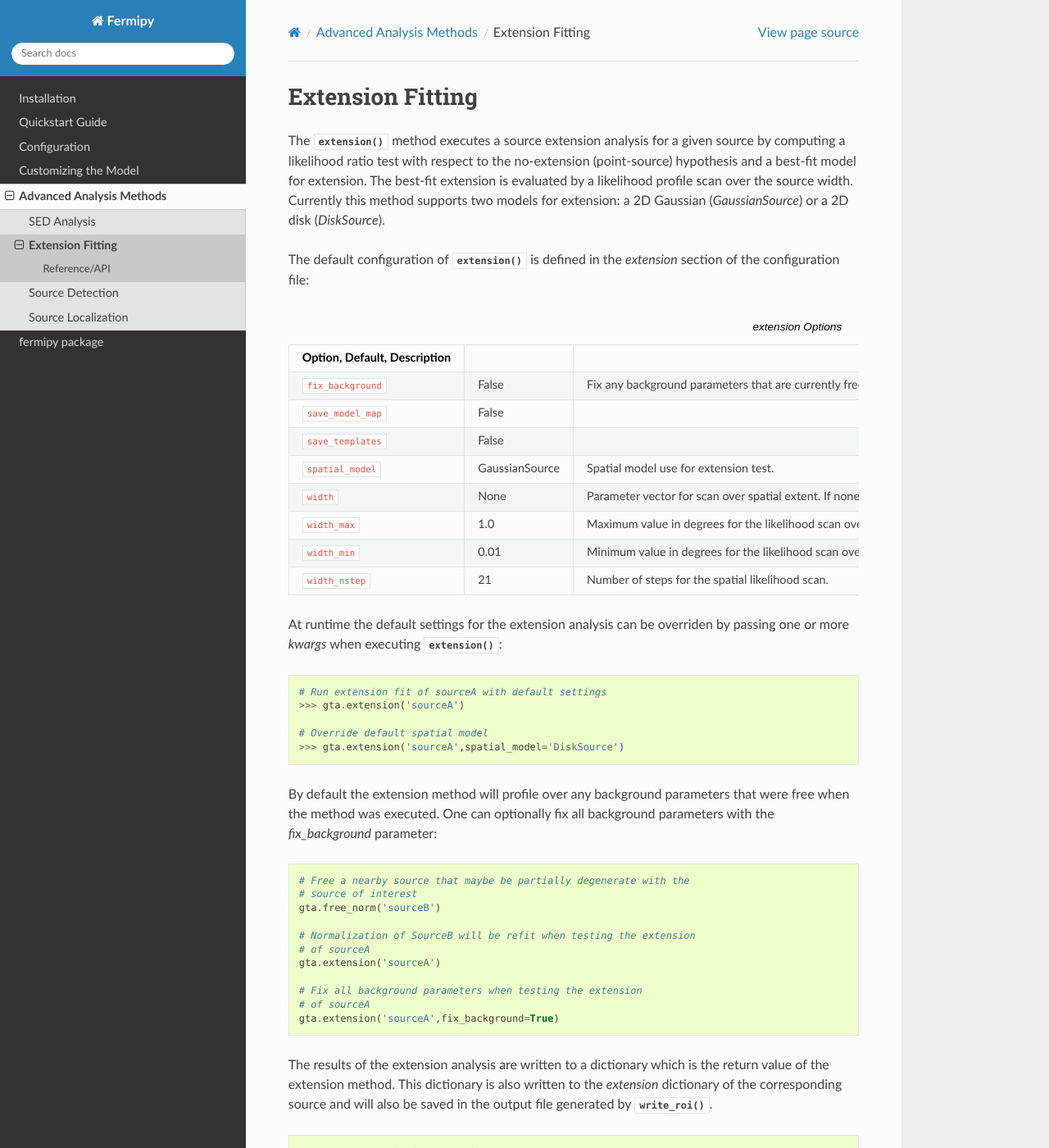
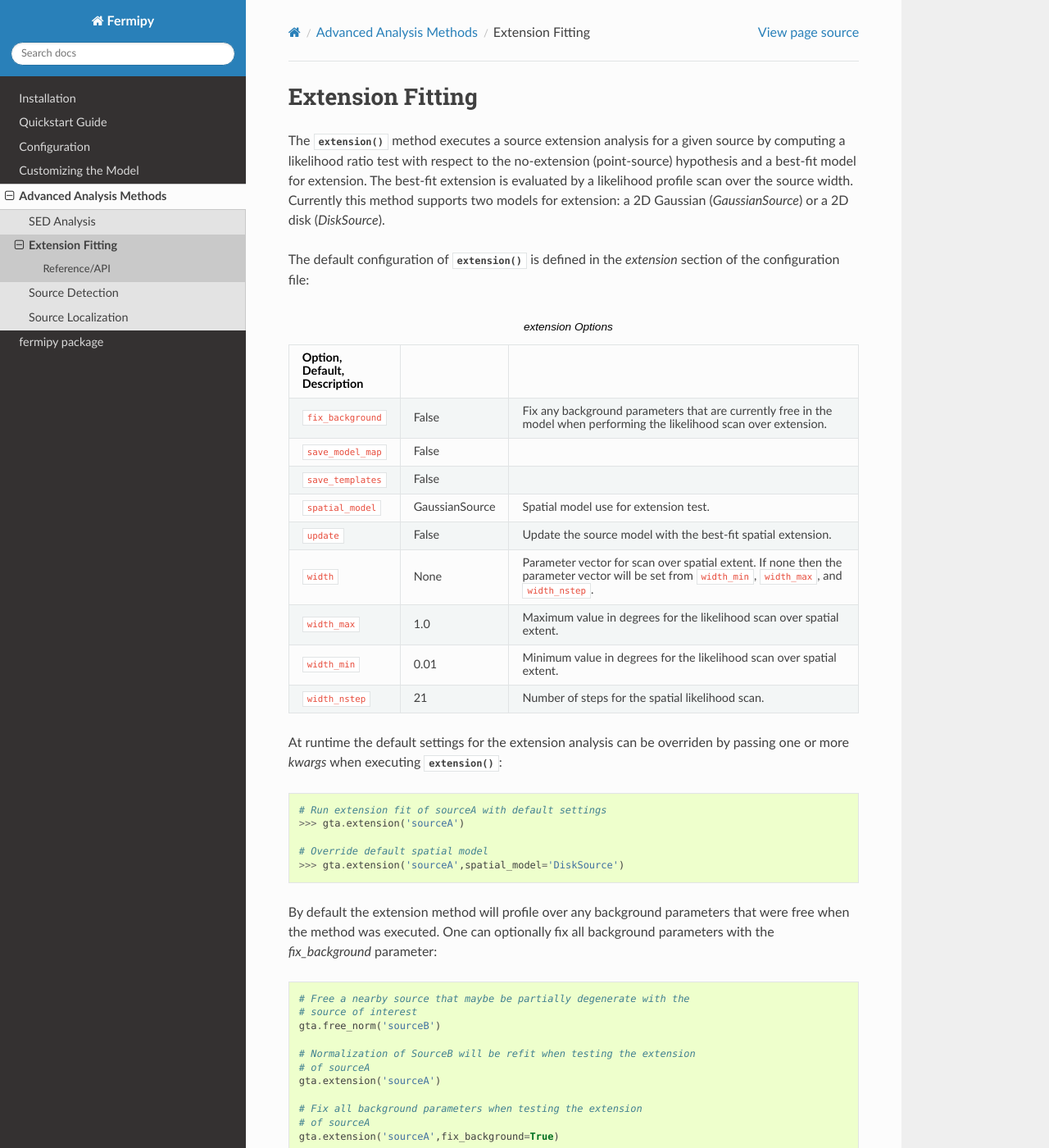
Before and after one commit to fermiPy/fermipy, a Sphinx documentation site: the page built from docs/advanced/extension.rst, in a window 1280 px wide and 1400 px high. Shown: the whole window at 82% size. Built offline with Sphinx 7.4.7 and the Read the Docs theme 2.0.0, drawn with Linux system fonts in a browser that asks for light colours; the version number could not be read and is left out.

Commit message:
Experimenting with sphinx configuraiton.

```diff
--- a/docs/_static/theme_overrides.css
+++ b/docs/_static/theme_overrides.css
@@ -1,3 +1,5 @@
+@media screen and (min-width: 767px) {
+
     .wy-table-responsive table td, .wy-table-responsive table th {
         white-space: normal !important;
     }
@@ -7,3 +9,5 @@
         max-width: 100% !important;
         overflow: visible !important;
     }
+
+}
--- a/docs/conf.py
+++ b/docs/conf.py
@@ -198,6 +198,9 @@ if not on_rtd:  # only import and set the theme if we're building docs locally
 # so a file named "default.css" will overwrite the builtin "default.css".
 html_static_path = ['_static']
 
+def setup(app):
+   app.add_stylesheet("theme_overrides.css")
+
 #html_context = {
 #    'css_files': [
 #        '_static/theme_overrides.css',  # overrides for wide tables in RTD theme
--- a/docs/config/extension.csv
+++ b/docs/config/extension.csv
@@ -2,6 +2,7 @@
 ``save_model_map``	False
 ``save_templates``	False
 ``spatial_model``	GaussianSource	Spatial model use for extension test.
+``update``	False	Update the source model with the best-fit spatial extension.
 ``width``	None	Parameter vector for scan over spatial extent.  If none then the parameter vector will be set from ``width_min``, ``width_max``, and ``width_nstep``.
 ``width_max``	1.0	Maximum value in degrees for the likelihood scan over spatial extent.
 ``width_min``	0.01	Minimum value in degrees for the likelihood scan over spatial extent.
```
Lines whose indentation alone changed are shown as unchanged.
